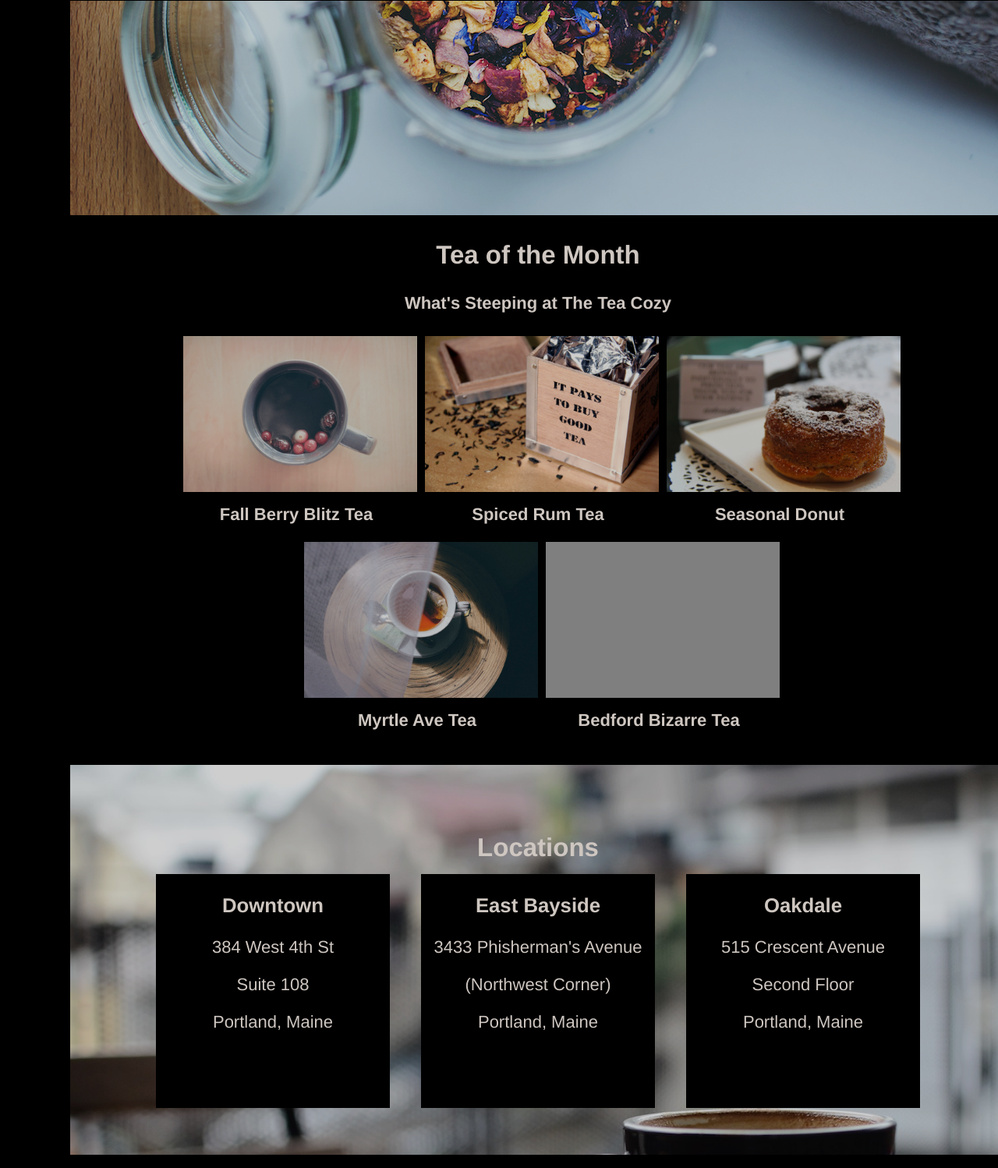
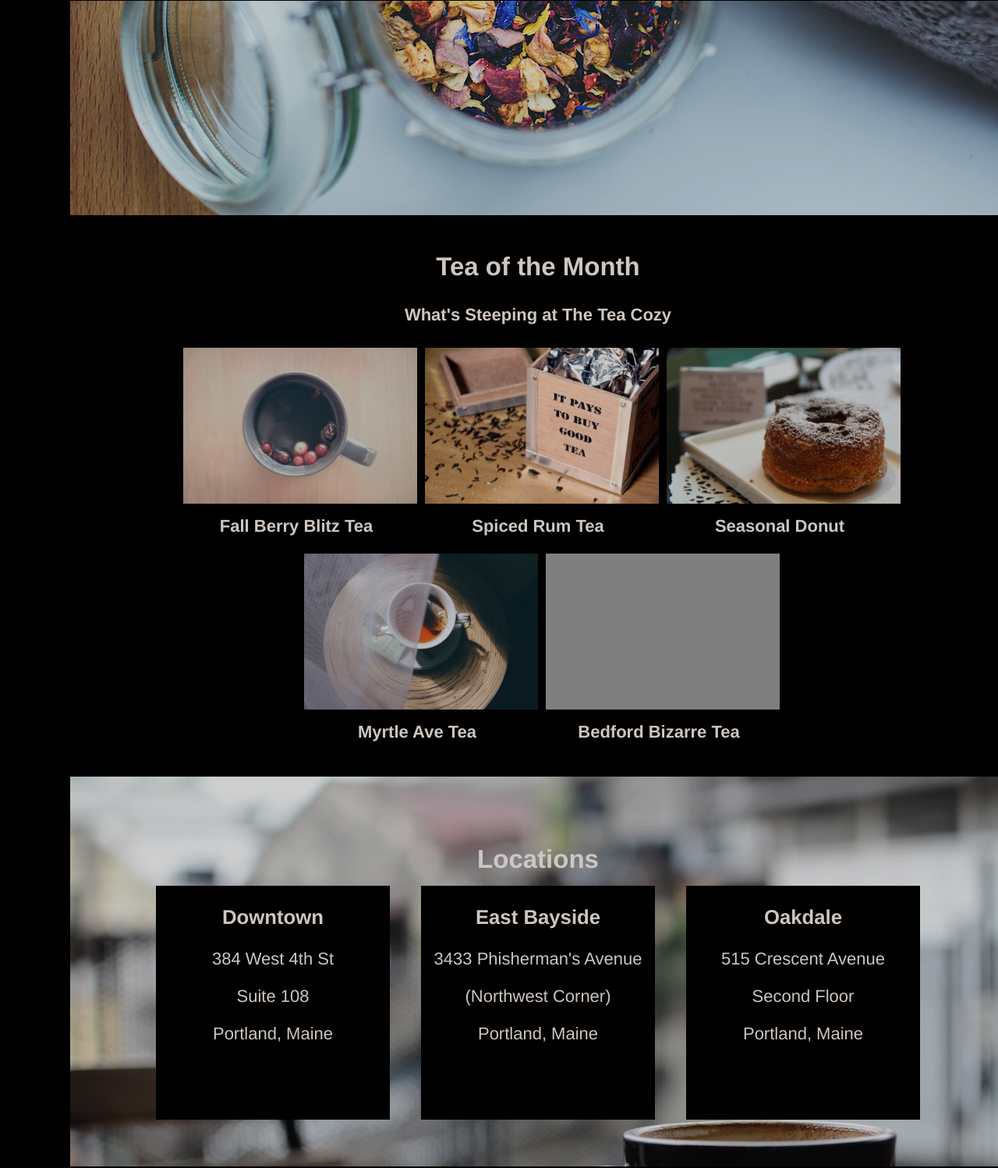
Before and after one commit to acc57/teacozy, a plain HTML site: page index.html in a window 1280 px wide. Shown: the part 494-1992 px from the top of the page at 78% size. Drawn offline with Linux system fonts and the light colour scheme; grey boxes are pictures that could not be loaded; files whose address does not match are found by name.

Commit message:
Fixed spacing issue

```diff
--- a/resources/css/style.css
+++ b/resources/css/style.css
@@ -96,7 +96,7 @@ nav span{
 
 .text{
   text-align: center;
-  margin-top: 75px;
+  margin-top: 90px;
 }
 
 .items{
@@ -128,7 +128,7 @@ nav span{
   justify-content: center;
   align-items: center;
   flex-direction: column;
-  margin-top: 75px;
+  margin-top: 90px;
   position: relative;
   left: 90px;
 }
```
